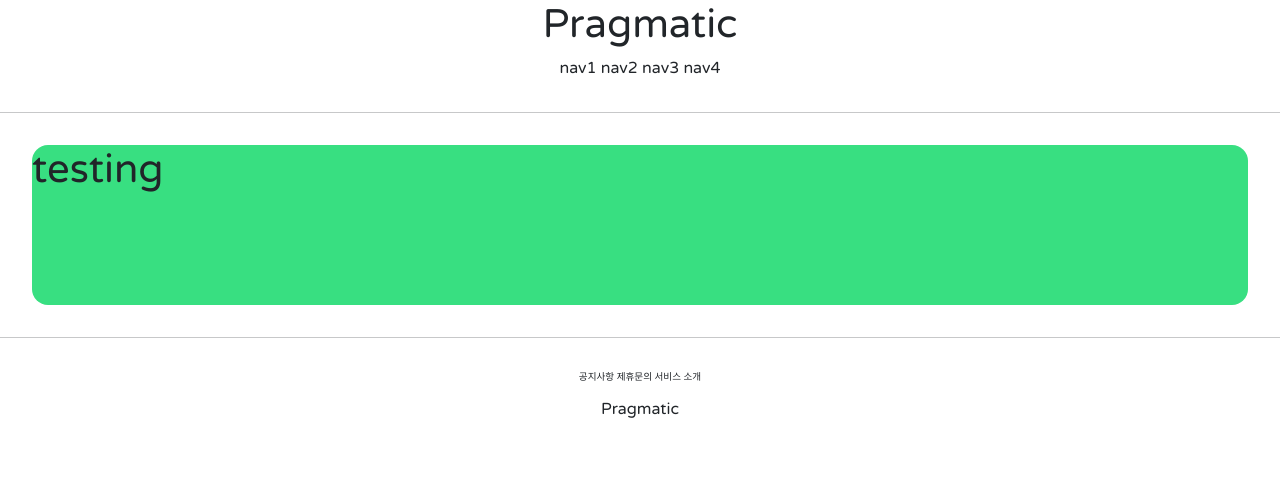
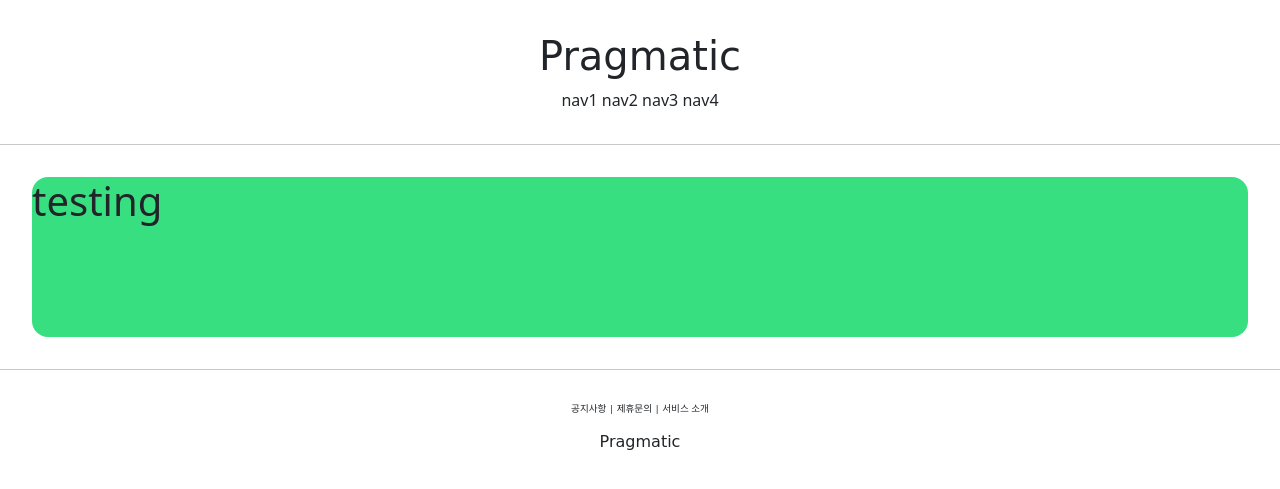
Before and after one commit to kim946509/retryPragmatic, a Django app: page /account/hello_world/ in a window 1280 px wide. Shown: the top 489 px of the page. Run offline with Django 4.2, Linux system fonts and the light colour scheme.

Commit message:
django course 11 commit

```diff
--- a/selfPragmatic/settings.py
+++ b/selfPragmatic/settings.py
@@ -128,6 +128,12 @@ USE_TZ = True
 
 STATIC_URL = '/static/'
 
+#추가
+STATIC_ROOT = os.path.join(BASE_DIR,'staticfiles')
+
+STATICFILES_DIRS=[
+    BASE_DIR/ "static",
+]
 # Default primary key field type
 # https://docs.djangoproject.com/en/4.1/ref/settings/#default-auto-field
 
--- /dev/null
+++ b/static/base.css
@@ -0,0 +1,17 @@
+.pragmatic_logo{
+    font-family: 'Lobster', cursive;
+}
+
+.pragmatic_footer_button{
+    font-size: .6rem
+}
+
+.pragmatic_footer{
+    text-align:center;
+    margin-top:2rem;
+}
+
+.pragmatic_header{
+    text-align:center;
+    margin: 2rem 0;
+}
--- a/templates/base.html
+++ b/templates/base.html
@@ -1,7 +1,7 @@
 <!DOCTYPE html>
 <html lang="en">
 {% include 'head.html' %}
-<body style="font-family: 'Varela Round', sans-serif;">
+<body>
     {% include 'header.html' %}
 
     <hr>
--- a/templates/footer.html
+++ b/templates/footer.html
@@ -1,10 +1,10 @@
-<div style="text-align: center; margin-top: 2rem;">
-    <div style="font-size: .6rem; ">
-        <span>공지사항</span>
-        <span>제휴문의</span>
+<div class="pragmatic_footer">
+    <div class="pragmatic_footer_button">
+        <span>공지사항</span> |
+        <span>제휴문의</span> |
         <span>서비스 소개</span>
     </div>
     <div style="margin-top : 1rem;">
-        <h6 style="margin-top : 1rem;">Pragmatic</h6>
+        <h6 class="pragmatic_logo">Pragmatic</h6>
     </div>
 </div>
--- a/templates/head.html
+++ b/templates/head.html
@@ -1,7 +1,8 @@
+{% load static %}
 <head>
     <meta charset="UTF-8">
     <title>Title</title>
-
+    <link rel="stylesheet" type="text/css" href="{% static 'base.css' %}">
     {#    Bootstrap Link#}
     <link href="https://cdn.jsdelivr.net/npm/bootstrap@5.3.0-alpha1/dist/css/bootstrap.min.css" rel="stylesheet" integrity="sha384-GLhlTQ8iRABdZLl6O3oVMWSktQOp6b7In1Zl3/Jr59b6EGGoI1aFkw7cmDA6j6gD" crossorigin="anonymous">
     {# Google Font Link #}
--- a/templates/header.html
+++ b/templates/header.html
@@ -1,6 +1,6 @@
-<div style="text-align:center; margin-bottom:2rem;">
+<div class="pragmatic_header">
     <div>
-        <h1>Pragmatic</h1>
+        <h1 class="pragmatic_logo">Pragmatic</h1>
     </div>
     <div>
         <span>nav1</span>
```
